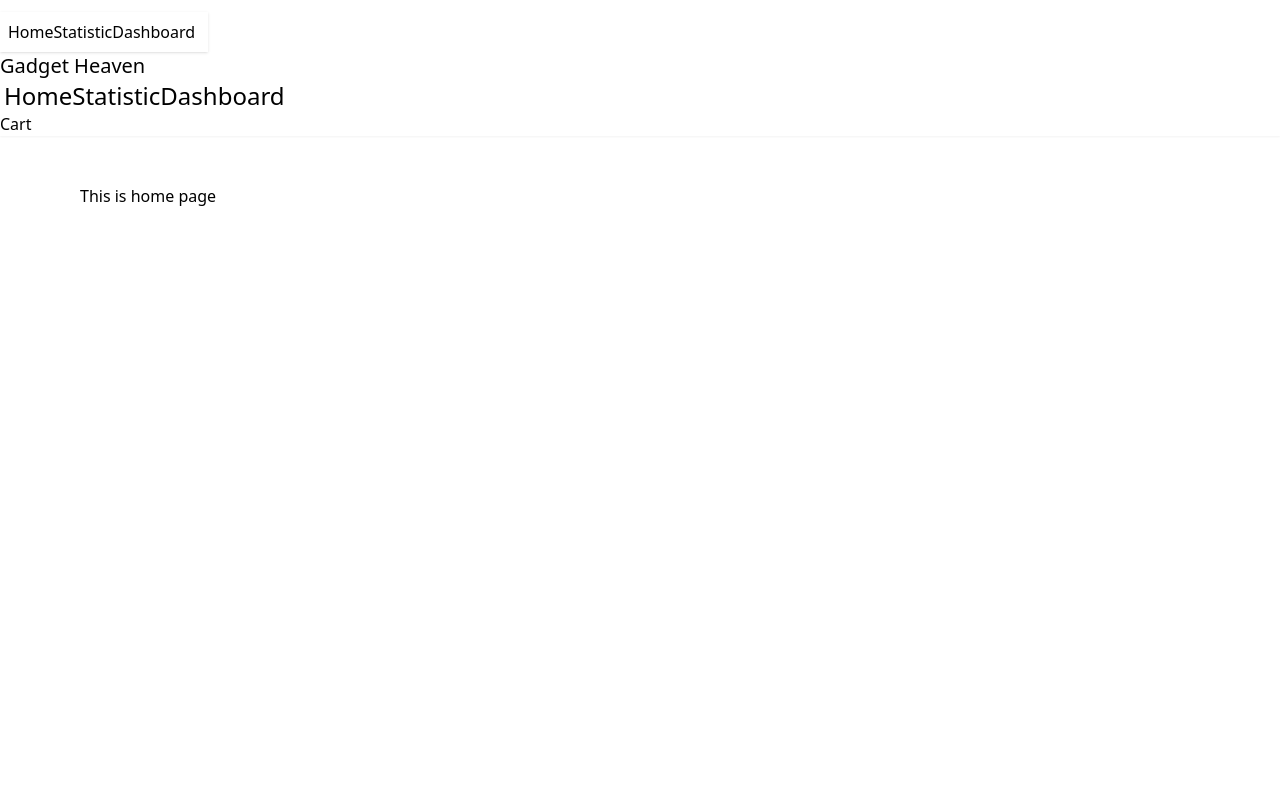
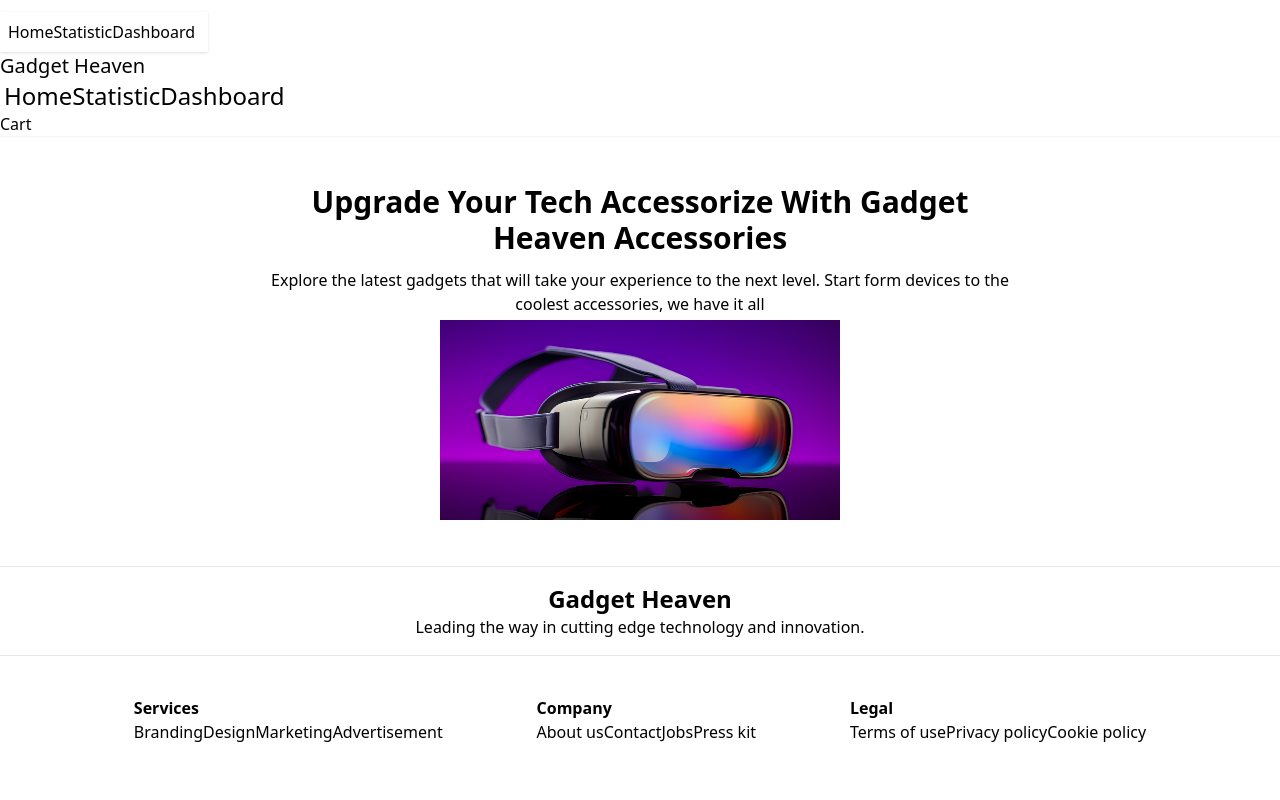
Before and after one commit to tajmirahman/gadget-heaven, a React (Vite) app in the folder my-project/: page / in a window 1280 px wide. Shown: the top 800 px of the page. Built offline with nearby package versions, Linux system fonts and the light colour scheme.

Commit message:
banner done 50 %

```diff
--- a/my-project/src/components/Banner.jsx
+++ b/my-project/src/components/Banner.jsx
@@ -1,12 +1,15 @@
-
+import bannerImg from '../assets/banner.jpg'
 
 const Banner = () => {
     return (
-        <div>
-            <div>
-                <h1>Upgrade Your Tech Accessorize With Gadget Heaven Accessories</h1>
+        <div className="flex items-center justify-center">
+            <div className="text-center w-4/6 space-y-3">
+                <h1 className="text-3xl font-bold">Upgrade Your Tech Accessorize With Gadget Heaven Accessories</h1>
                 <p>Explore the latest gadgets that will take your experience to the next level. Start form devices to the coolest accessories, we have it all</p>
                 <button className="btn ">Shop Now</button>
+            </div>
+            <div className='absolute top-80'>
+                <img className='h-[200px] w-[400px]' src={bannerImg} alt="" />
             </div>
         </div>
     );
--- a/my-project/src/components/Footer.jsx
+++ b/my-project/src/components/Footer.jsx
@@ -16,21 +16,21 @@ const Footer = () => {
             <hr />
             <footer className="footer sm:footer-horizontal bg-base-200 text-base-content p-10 flex justify-evenly">
                 <nav>
-                    <h6 className="footer-title">Services</h6>
+                    <h6 className="footer-title font-bold">Services</h6>
                     <a className="link link-hover">Branding</a>
                     <a className="link link-hover">Design</a>
                     <a className="link link-hover">Marketing</a>
                     <a className="link link-hover">Advertisement</a>
                 </nav>
                 <nav>
-                    <h6 className="footer-title">Company</h6>
+                    <h6 className="footer-title font-bold">Company</h6>
                     <a className="link link-hover">About us</a>
                     <a className="link link-hover">Contact</a>
                     <a className="link link-hover">Jobs</a>
                     <a className="link link-hover">Press kit</a>
                 </nav>
                 <nav>
-                    <h6 className="footer-title">Legal</h6>
+                    <h6 className="footer-title font-bold">Legal</h6>
                     <a className="link link-hover">Terms of use</a>
                     <a className="link link-hover">Privacy policy</a>
                     <a className="link link-hover">Cookie policy</a>
--- a/my-project/src/layout/MainLayout.jsx
+++ b/my-project/src/layout/MainLayout.jsx
@@ -10,7 +10,7 @@ const MainLayout = () => {
             <Navber />
 
             {/* Dynamic seciton */}
-            <div className="min-h-screen container mx-auto px-20 py-12">
+            <div className="min-h-[calc(100vh-370px)] container mx-auto px-20 py-12">
 
                 <Outlet />
 
--- a/my-project/src/pages/Home.jsx
+++ b/my-project/src/pages/Home.jsx
@@ -1,9 +1,13 @@
+import Banner from "../components/Banner";
 
 
 const Home = () => {
     return (
         <div>
-            <h1>This is home page</h1>
+            {/* Banner section */}
+            <Banner />
+
+
         </div>
     );
 };
```
